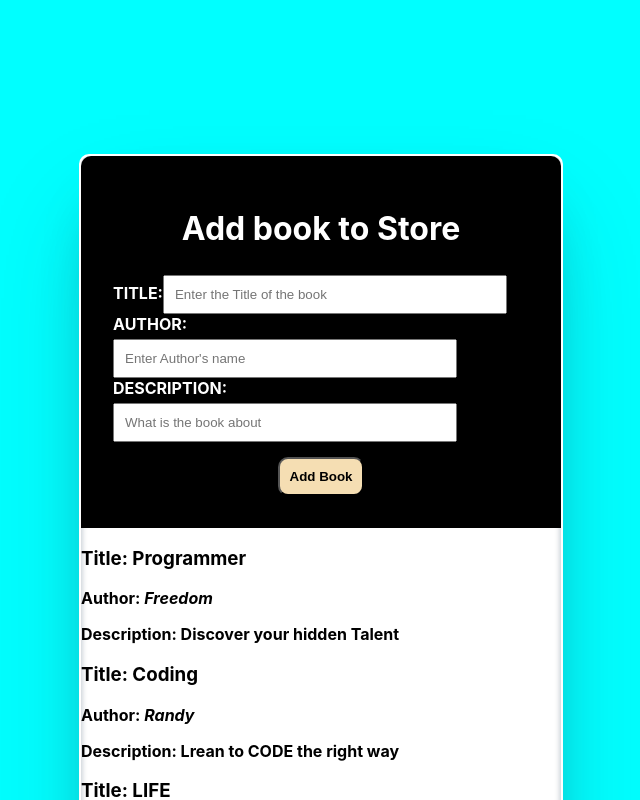
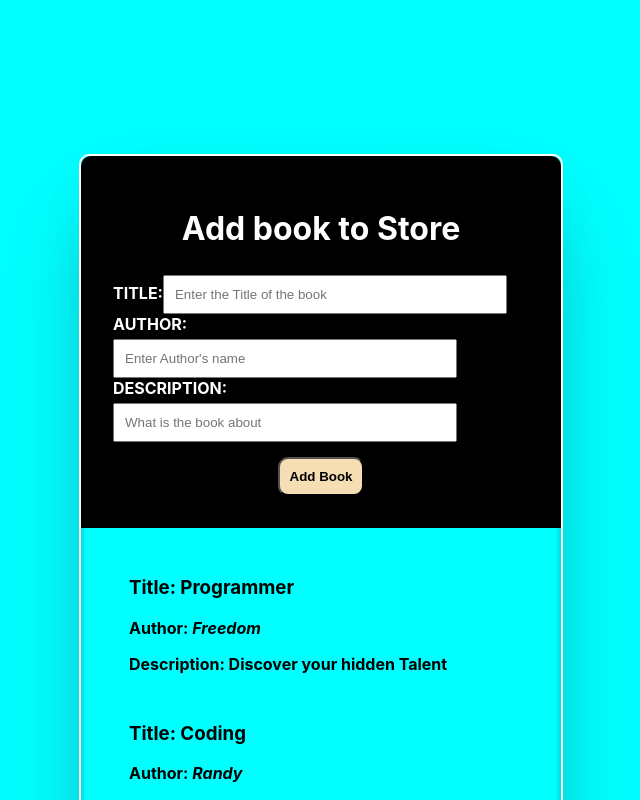
Before and after one commit to Freedom-seven/bookstore, a React (Create React App) app: page / in a window 1280 px wide. Shown: the top 800 px of the page, without its empty margins (319-959 px from the left). Built offline with nearby package versions, Linux system fonts and the light colour scheme.

Commit message:
remove video

```diff
--- a/src/App.css
+++ b/src/App.css
@@ -1,5 +1,5 @@
 .completeContact {
-    background-color: white;
+    background-color: inherit;
     color: black;
     font-weight: bolder;
     max-width: 30rem;
@@ -10,3 +10,7 @@
       rgba(0, 0, 0, 0.3) 0px 30px 60px -30px,
       rgba(10, 37, 64, 0.35) 0px -2px 6px 0px inset;
   }
+
+.bookstore {
+    margin: 3rem;
+}
```
